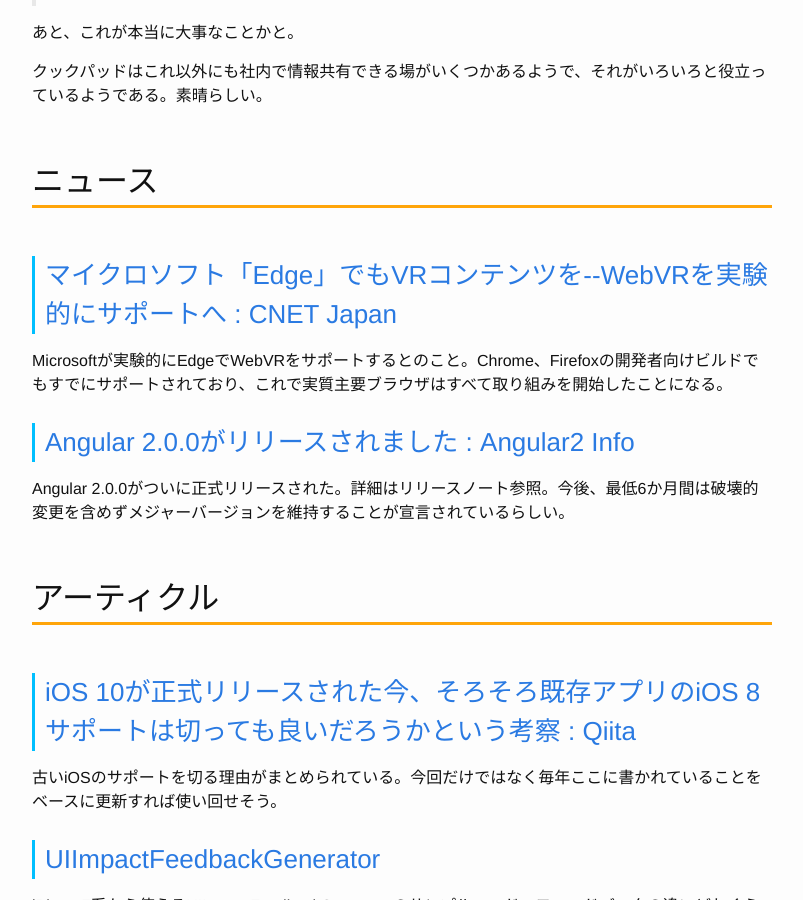
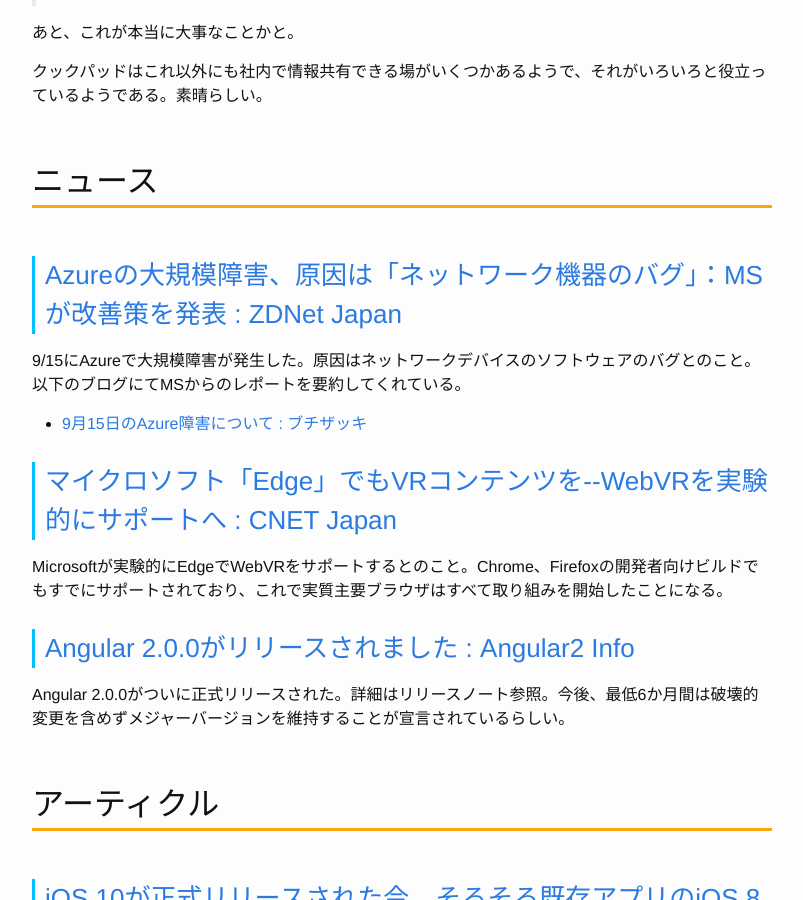
Before and after one commit to Gather-Tech/Gather-Tech.github.io, a Jekyll site: the page built from _posts/2016/2016-09-19-Gather12.md, in a window 1280 px wide and 900 px high, scrolled down 1044 px. Shown: the whole window, without its empty margins (238-1041 px from the left). Built offline with Jekyll 4.4.1, drawn with Linux system fonts in a browser that asks for light colours.

Commit message:
ニュースを1件追加した

```diff
--- a/_posts/2016/2016-09-19-Gather12.md
+++ b/_posts/2016/2016-09-19-Gather12.md
@@ -27,6 +27,11 @@
 クックパッドはこれ以外にも社内で情報共有できる場がいくつかあるようで、それがいろいろと役立っているようである。素晴らしい。
 
 ## ニュース
+
+### [Azureの大規模障害、原因は「ネットワーク機器のバグ」：MSが改善策を発表 : ZDNet Japan](http://japan.zdnet.com/article/35089252/)
+9/15にAzureで大規模障害が発生した。原因はネットワークデバイスのソフトウェアのバグとのこと。以下のブログにてMSからのレポートを要約してくれている。
+
+- [9月15日のAzure障害について : ブチザッキ](https://buchizo.wordpress.com/2016/09/19/9%E6%9C%8815%E6%97%A5%E3%81%AEazure%E9%9A%9C%E5%AE%B3%E3%81%AB%E3%81%A4%E3%81%84%E3%81%A6/)
 
 ### [マイクロソフト「Edge」でもVRコンテンツを\-\-WebVRを実験的にサポートへ : CNET Japan](http://japan.cnet.com/news/service/35088904/)
 Microsoftが実験的にEdgeでWebVRをサポートするとのこと。Chrome、Firefoxの開発者向けビルドでもすでにサポートされており、これで実質主要ブラウザはすべて取り組みを開始したことになる。
```
